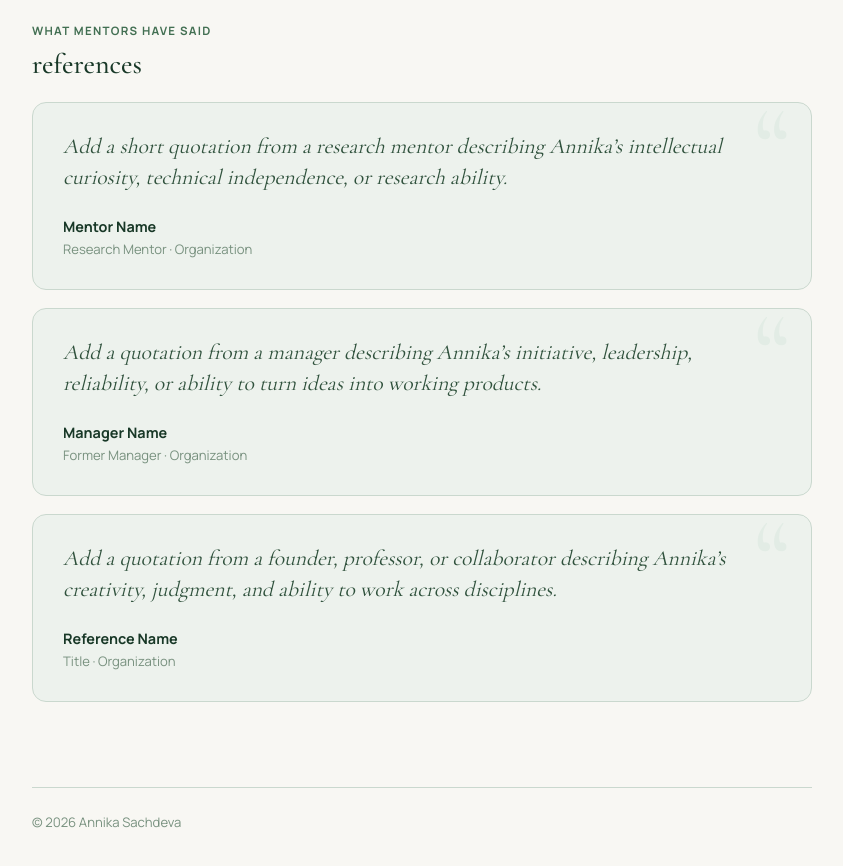
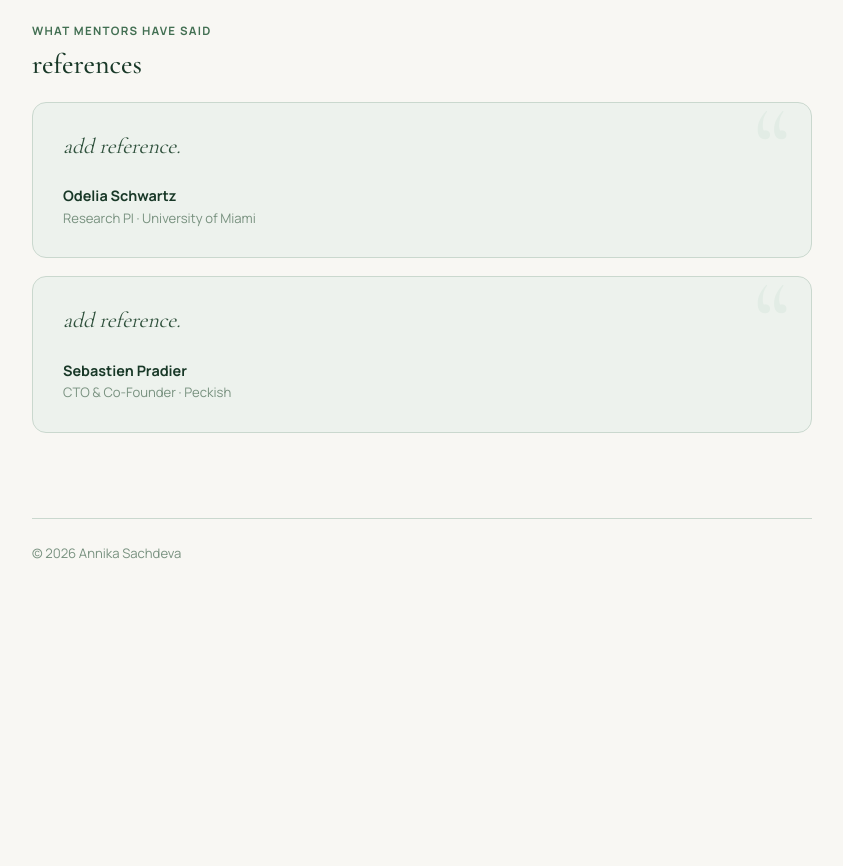
Before and after one commit to annika-sachdeva/annika-portfolio, a Next.js app: page /contact in a window 1280 px wide. Shown: the part 500-1366 px from the top of the page, without its empty margins (218-1061 px from the left). After the commit the page ends 1129 px from the top, so only its background shows below. Built offline with nearby package versions, Linux system fonts and the light colour scheme.

Commit message:
Update page.tsx

```diff
--- a/app/contact/page.tsx
+++ b/app/contact/page.tsx
@@ -6,21 +6,16 @@ import Navbar from "../components/Navbar";
 const references = [
   {
     quote:
-      "Add a short quotation from a research mentor describing Annika’s intellectual curiosity, technical independence, or research ability.",
-    name: "Mentor Name",
-    role: "Research Mentor · Organization",
+      "add reference.",
+    name: "Odelia Schwartz",
+    role: "Research PI · University of Miami",
   },
+
   {
     quote:
-      "Add a quotation from a manager describing Annika’s initiative, leadership, reliability, or ability to turn ideas into working products.",
-    name: "Manager Name",
-    role: "Former Manager · Organization",
-  },
-  {
-    quote:
-      "Add a quotation from a founder, professor, or collaborator describing Annika’s creativity, judgment, and ability to work across disciplines.",
-    name: "Reference Name",
-    role: "Title · Organization",
+      "add reference.",
+    name: "Sebastien Pradier",
+    role: "CTO & Co-Founder · Peckish",
   },
 ];
 
```
